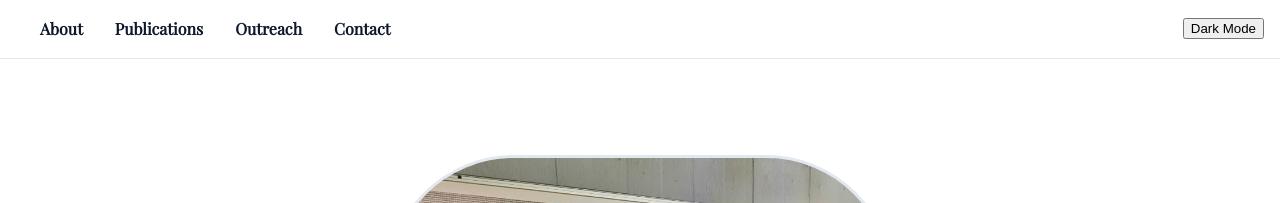
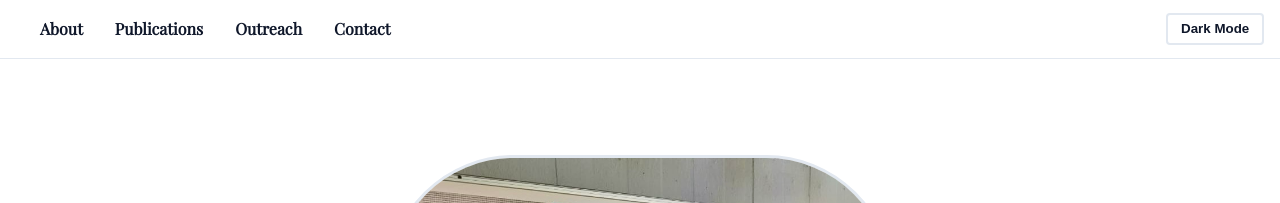
Before and after one commit to robynn-corveleyn/robynn-corveleyn.github.io, a Jekyll site: the page built from index.html, in a window 1280 px wide. Shown: the top 203 px of the page. Built offline with Jekyll 4.4.1, drawn with Linux system fonts in a browser that asks for light colours.

Commit message:
Update style.css

```diff
--- a/assets/css/style.css
+++ b/assets/css/style.css
@@ -66,6 +66,32 @@ footer {
   color: var(--muted);
   font-size: 0.9rem;
 }
+#theme-toggle {
+  padding: 0.4rem 0.8rem;
+  border: 2px solid var(--border);
+  border-radius: 0.25rem;
+  background: transparent;
+  color: var(--fg);
+  cursor: pointer;
+  font-weight: 600;
+  transition: all 0.2s ease;
+}
+
+#theme-toggle:hover {
+  background: var(--brand);
+  color: white;
+  border-color: var(--brand);
+}
+
+body.dark-mode #theme-toggle {
+  color: #f1f5f9;
+  border-color: #334155;
+}
+
+body.dark-mode #theme-toggle:hover {
+  background: #0284c7;
+  border-color: #0284c7;
+}
 
 body.dark-mode {
   background-color: #0f172a;
```
